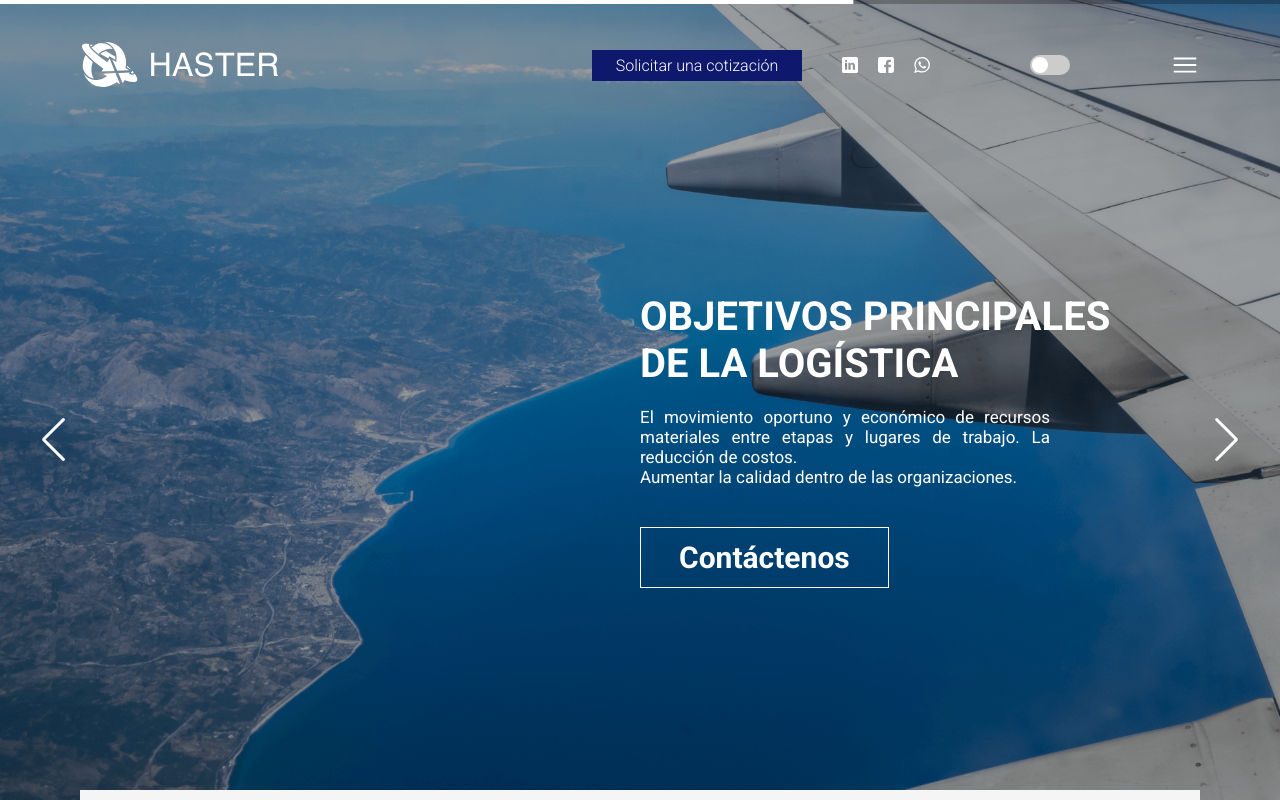
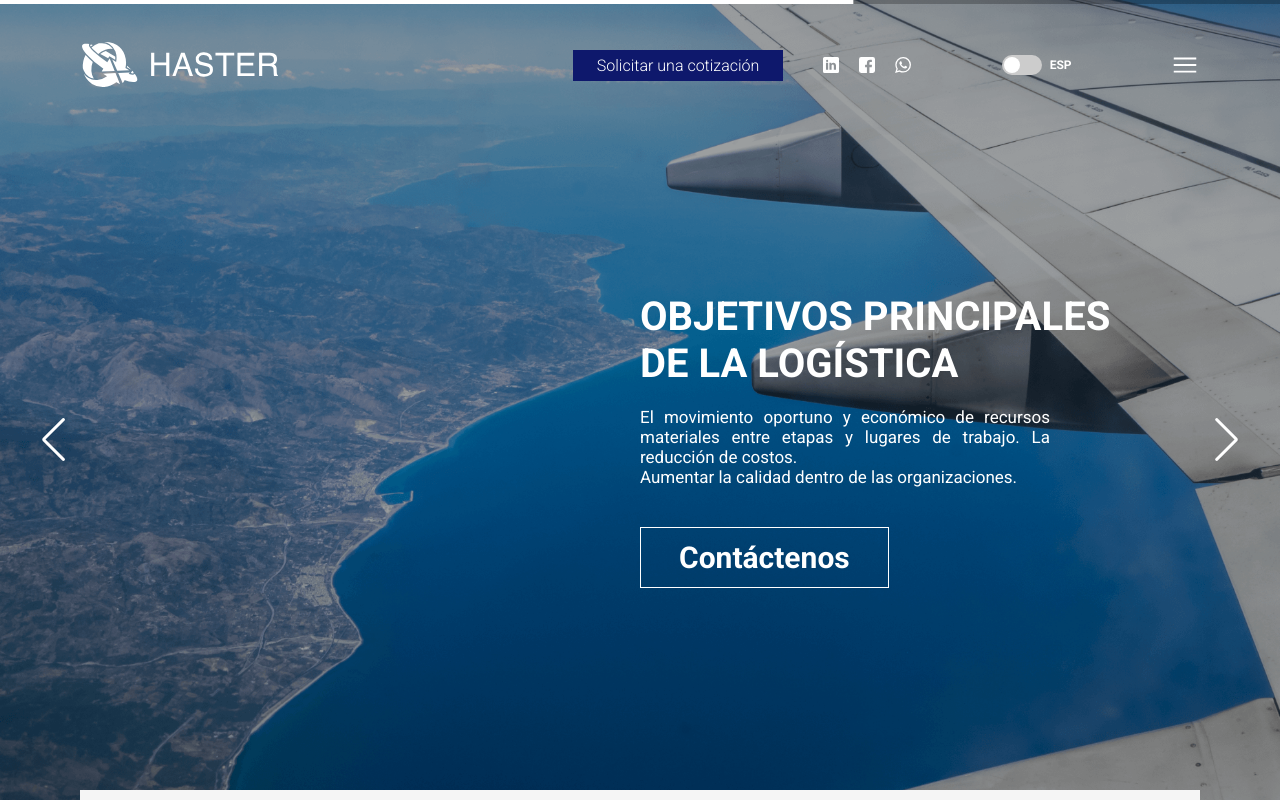
Before and after one commit to AndresCM-12/haster-web, a Next.js app: page / in a window 1280 px wide. Shown: the top 800 px of the page. Built offline with nearby package versions, Linux system fonts and the light colour scheme; a web font is replaced by a local one.

Commit message:
Add language indicator to intSwitch component

```diff
--- a/components/global/intSwitch/intSwitch.jsx
+++ b/components/global/intSwitch/intSwitch.jsx
@@ -27,6 +27,7 @@ const LanguageSwitcher = () => {
         />
         <span className={styles.slider}></span>
       </label>
+      <p style={{paddingInline: "8px", fontSize: "12px", fontWeight: "bold"}}>{ i18n.language === "en" ? "ING" : "ESP" }</p>
     </div>
   );
 };
```
Also changed, not shown: 2 other files (tests, documents, lock files or other folders).
